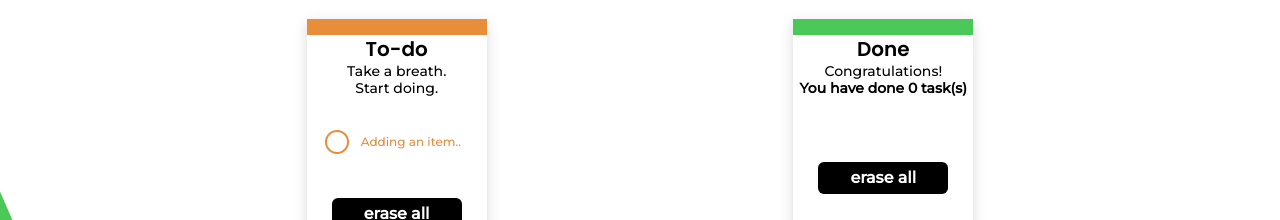
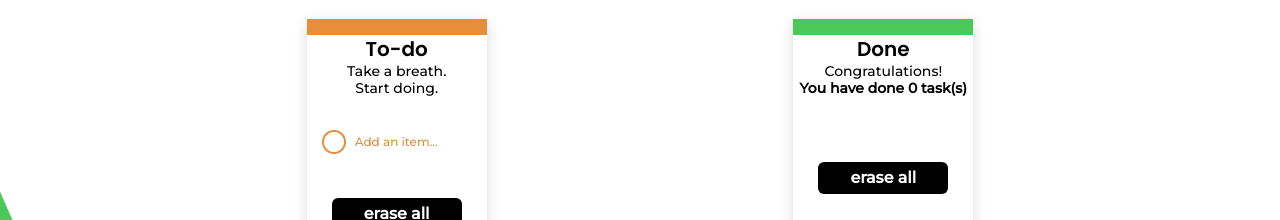
Before and after one commit to talesrodriguesDEV/coopers, a React (Vite) app in the folder frontend/: page / in a window 1280 px wide. Shown: the part 1100-1320 px from the top of the page. Built offline with nearby package versions, Linux system fonts and the light colour scheme.

Commit message:
Features 'delete task' and 'preventUnloggedUser'

```diff
--- a/frontend/src/App.css
+++ b/frontend/src/App.css
@@ -40,14 +40,18 @@
   }
 
   .list {
-    @apply w-4/5 montserrat text-xs my-8
+    @apply w-5/6 montserrat text-xs my-8
   }
 
   .task {
-    @apply leading-6 flex mb-3 w-full
+    @apply leading-6 flex mb-3 w-full justify-between
   }
 
   .erase-tasks {
     @apply bg-black px-8 py-1 text-white montserrat font-semibold rounded-md
   }
+
+  .delete-task {
+    @apply text-[#999999] montserrat text-[0.5rem] font-bold
+  }
 }
--- a/frontend/src/App.tsx
+++ b/frontend/src/App.tsx
@@ -1,4 +1,4 @@
-import React, { useContext } from 'react'
+import React, { useContext, useState } from 'react'
 import './App.css'
 
 import Header from './sections/Header'
@@ -13,14 +13,22 @@ import Login from './components/Login'
 import { ToDoContext } from './context'
 
 function App() {
-   const { displayLogin } = useContext(ToDoContext)
+   const { displayLogin, setDisplayLogin } = useContext(ToDoContext)
+
+   const [currentToken, setCurrentToken] = useState('')
+
+   const displayLoginForm = () => {
+      const app = document.querySelector('#app-container')
+      if (app) app.className = 'backdrop-brightness-[0.3]'
+      setDisplayLogin(true)
+    }
 
    return (
       <div id='app-container'>
          {displayLogin && <Login />}
-         <Header />
+         <Header displayLoginForm={displayLoginForm} setCurrentToken={setCurrentToken} />
          <Organize />
-         <Lists />
+         <Lists displayLoginForm={displayLoginForm} currentToken={currentToken} setCurrentToken={setCurrentToken} />
          <GoodThings />
          <GetInTouch />
          <Footer />
--- a/frontend/src/components/DoneList.tsx
+++ b/frontend/src/components/DoneList.tsx
@@ -5,9 +5,10 @@ import doneCircle from '../images/to-do/done-circle.png'
 interface IDoneListProps {
   doneTasks: string[]
   eraseTasks: (todos: boolean) => void
+  eraseTask: (todos: boolean, task: string) => void
 }
 
-export default function DoneList({doneTasks, eraseTasks}: IDoneListProps) {
+export default function DoneList({doneTasks, eraseTasks, eraseTask}: IDoneListProps) {
   return (
     <div className='list-container'>
       <div className='bg-[#4AC959] py-2 w-full' />
@@ -17,8 +18,9 @@ export default function DoneList({doneTasks, eraseTasks}: IDoneListProps) {
       <ul className='list'>
         {doneTasks.map((task, index) => (
           <li className='task' key={index}>
-            <img className='mr-2' src={doneCircle} />
-            {task}
+            <img className='' src={doneCircle} />
+            <span className='w-3/5'>{task}</span>
+            <span className='delete-task' onClick={() => eraseTask(false, task)}>delete</span>
           </li>
         ))}
       </ul>
--- a/frontend/src/components/ToDoList.tsx
+++ b/frontend/src/components/ToDoList.tsx
@@ -7,9 +7,10 @@ interface IToDoListProps {
   eraseTasks: (todos: boolean) => void
   doTask: (task: string) => void
   addNewToDo: (e: KeyboardEvent, newToDo: string) => void
+  eraseTask: (todos: boolean, todo: string) => void
 }
 
-export default function ToDoList({ toDos, eraseTasks, doTask, addNewToDo }: IToDoListProps) {
+export default function ToDoList({ toDos, eraseTasks, doTask, addNewToDo, eraseTask }: IToDoListProps) {
   const [newToDo, setNewToDo] = useState('')
 
   return (
@@ -20,14 +21,15 @@ export default function ToDoList({ toDos, eraseTasks, doTask, addNewToDo }: IToD
       <p className='list-p'>Start doing.</p>
       <ul className='list'>
         {toDos.map((todo, index) => (
-          <li className='task' key={index} onClick={() => doTask(todo)}>
-            <img className='mr-2' src={todoCircle} />
-            {todo}
+          <li className='task' key={index}>
+            <img className='mr-2' onClick={() => doTask(todo)} src={todoCircle} />
+            <span className='w-3/5'>{todo}</span>
+            <span className='delete-task' onClick={() => eraseTask(true, todo)}>delete</span>
           </li>
         ))}
         <li className='task'>
-          <img className='mr-2' src={todoCircle} />
-          <input id='new-task-input' className='w-3/4 px-1 placeholder:text-[#e38d3f]' placeholder='Adding an item...' onChange={({ target }) => setNewToDo(target.value)} onKeyUp={(e) => addNewToDo(e, newToDo)} />
+          <img className='' src={todoCircle} />
+          <input id='new-task-input' className='w-[78%] placeholder:text-[#e38d3f] focus:border-[#e38d3f]' placeholder='Add an item...' onChange={({ target }) => setNewToDo(target.value)} onKeyUp={(e) => addNewToDo(e, newToDo)} />
         </li>
       </ul>
       <button className='erase-tasks' onClick={() => eraseTasks(true)}>erase all</button>
--- a/frontend/src/sections/Header.tsx
+++ b/frontend/src/sections/Header.tsx
@@ -4,8 +4,13 @@ import logo from '../images/top/coopers.png'
 import v from '../images/top/big-v.png'
 import { ToDoContext } from '../context'
 
-export default function Header() {
-  const { setDisplayLogin, setToDos, setDoneTasks } = useContext(ToDoContext)
+interface IHeaderProps {
+  displayLoginForm: () => void
+  setCurrentToken: (token: string) => void
+}
+
+export default function Header({ displayLoginForm, setCurrentToken }: IHeaderProps) {
+  const { setToDos, setDoneTasks } = useContext(ToDoContext)
 
   const [displayExitButton, setDisplayExitButton] = useState(false)
 
@@ -15,16 +20,11 @@ export default function Header() {
     if (token) setDisplayExitButton(true)
   }, [])
 
-  const displayLoginForm = () => {
-    const app = document.querySelector('#app-container')
-    if (app) app.className = 'backdrop-brightness-[0.3]'
-    setDisplayLogin(true)
-  }
-
   const logout = () => {
     setDisplayExitButton(false)
     setToDos([])
     setDoneTasks([])
+    setCurrentToken('')
     localStorage.removeItem('token')
   }
 
--- a/frontend/src/sections/Lists.tsx
+++ b/frontend/src/sections/Lists.tsx
@@ -1,4 +1,4 @@
-import React, { useContext, useEffect, useState, KeyboardEvent, InputHTMLAttributes } from 'react'
+import React, { useContext, useEffect, KeyboardEvent } from 'react'
 
 import stripe from '../images/to-do/black-stripe.png'
 import bigTriangle from '../images/to-do/big-triangle.png'
@@ -9,16 +9,20 @@ import ToDoList from '../components/ToDoList'
 import DoneList from '../components/DoneList'
 
 interface IUser {
-  email: string,
+  name: string,
   password: string,
   todos: string[],
   doneTasks: string[]
 }
 
-export default function ToDoListSection() {
+interface IListsSectionProps {
+  displayLoginForm: () => void
+  currentToken: string
+  setCurrentToken: (token: string) => void
+}
+
+export default function ListsSection({ displayLoginForm, currentToken, setCurrentToken }: IListsSectionProps) {
   const { setToDos, setDoneTasks, toDos, doneTasks } = useContext(ToDoContext)
-
-  const [currentToken, setCurrentToken] = useState('')
 
   useEffect(() => {
     const token = localStorage.getItem('token')
@@ -36,6 +40,7 @@ export default function ToDoListSection() {
   }, [])
 
   const eraseTasks = (todos: boolean) => {
+    if (currentToken) {
       const key = todos ? 'todos' : 'doneTasks'
 
       fetch('http://localhost:3001/', {
@@ -43,11 +48,31 @@ export default function ToDoListSection() {
         headers: { 'Content-Type': 'application/json', 'Authorization': currentToken },
         body: JSON.stringify({ key, newTodos: [] })
       })
-      .then(response => {
-        console.log(response)
-        todos ? setToDos([]) : setDoneTasks([])
+        .then(() => todos ? setToDos([]) : setDoneTasks([]))
+        .catch(() => window.alert('Something went wrong.'))
+    }
+  }
+
+  const eraseTask = (todos: boolean, task: string) => {
+    if (currentToken) {
+      let key
+      let newTodos: string[]
+      if (todos) {
+        key = 'todos'
+        newTodos = toDos.filter(todo => todo !== task)
+      } else {
+        key = 'doneTasks'
+        newTodos = doneTasks.filter(doneTask => doneTask !== task)
+      }
+
+      fetch('http://localhost:3001/', {
+        method: 'PUT',
+        headers: { 'Content-Type': 'application/json', 'Authorization': currentToken },
+        body: JSON.stringify({ key, newTodos })
       })
+        .then(() => todos ? setToDos(newTodos) : setDoneTasks(newTodos))
         .catch(() => window.alert('Something went wrong.'))
+    }
   }
 
   const doTask = (task: string) => {
@@ -89,6 +114,10 @@ export default function ToDoListSection() {
     }
   }
 
+  const preventUnloggedUser = () => {
+    if (!currentToken) displayLoginForm()
+  }
+
   return (
     <section className='mt-4'>
       <img src={stripe} alt="Background Decoration" />
@@ -98,9 +127,9 @@ export default function ToDoListSection() {
       </div>
       <img className='-left-10 absolute mt-40' src={bigTriangle} alt="Big Triangle - Decoration" />
       <img className='-left-7 absolute mt-[14.2rem]' src={smallTriangle} alt="Small Triangle Decoration" />
-      <div className='flex justify-evenly'>
-        <ToDoList toDos={toDos} eraseTasks={eraseTasks} doTask={doTask} addNewToDo={addNewToDo} />
-        <DoneList doneTasks={doneTasks} eraseTasks={eraseTasks} />
+      <div className='flex justify-evenly' onClick={preventUnloggedUser}>
+        <ToDoList toDos={toDos} eraseTasks={eraseTasks} eraseTask={eraseTask} doTask={doTask} addNewToDo={addNewToDo} />
+        <DoneList doneTasks={doneTasks} eraseTasks={eraseTasks} eraseTask={eraseTask} />
       </div>
     </section>
   )
```
Lines whose indentation alone changed are shown as unchanged.
